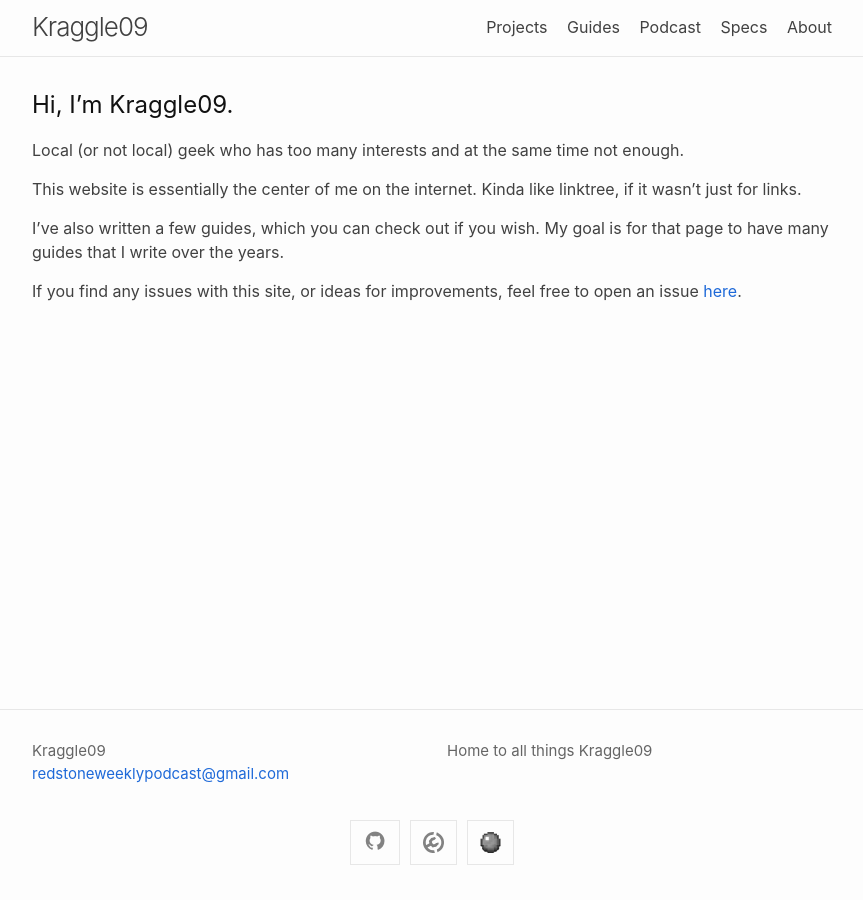
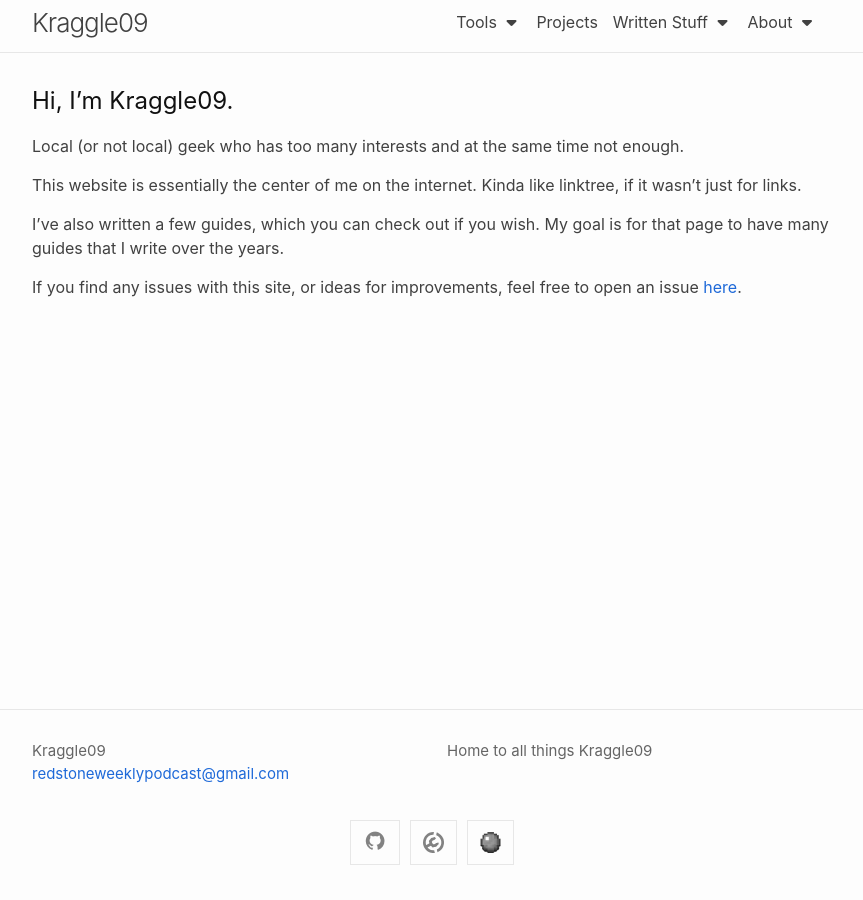
Before and after one commit to Kraggle09/kraggle09.github.io, a Jekyll site: the page built from docs/index.markdown, in a window 1280 px wide. Shown: the whole page, without its empty margins (208-1071 px from the left). Built offline with Jekyll 4.4.1, drawn with Linux system fonts in a browser that asks for light colours; nearby versions of some CDN libraries.

Commit message:
Remade nav-bar

```diff
--- a/docs/_includes/nav-items.html
+++ b/docs/_includes/nav-items.html
@@ -1,8 +1,23 @@
 <div class="nav-items">
-  {%- for path in include.paths -%}
-  {%- assign hyperpage = site.pages | where: "path", path | first -%}
-  {%- if hyperpage.title %}
-  <a class="nav-item" href="{{ hyperpage.url | relative_url }}">{{ hyperpage.title | escape }}</a>
-  {%- endif -%}
-  {%- endfor %}
+  <div class="dropdown">
+    <a class="nav-item dropbtn noselect">Tools <i class="fa fa-caret-down"></i></a>
+    <div class="dropdown-content">
+      <a href="/kanaquiz">Kana Pro Fork</a>
+    </div>
+  </div>
+  <a class="nav-item" href="/projects">Projects</a>
+  <div class="dropdown">
+    <a class="nav-item dropbtn noselect">Written Stuff <i class="fa fa-caret-down"></i></a>
+    <div class="dropdown-content">
+      <a href="/guides">Guides</a>
+    </div>
+  </div>
+  <div class="dropdown">
+    <a class="nav-item dropbtn noselect">About <i class="fa fa-caret-down"></i></a>
+    <div class="dropdown-content">
+      <a href="/specs">Specs</a>
+      <a href="/podcast">Podcast</a>
+      <a href="/about">Me</a>
+    </div>
+  </div>
 </div>
--- a/docs/_sass/minima/_base.scss
+++ b/docs/_sass/minima/_base.scss
@@ -293,3 +293,41 @@ table {
             -ms-overflow-style: -ms-autohiding-scrollbar;
   }
 }
+
+
+
+// DROPDOWN STUFF
+.dropdown {
+  float: left;
+  overflow: hidden;
+}
+
+.dropdown-content {
+  display: none;
+  position: absolute;
+  background-color: $background-color-dropdown;
+  min-width: 160px;
+  box-shadow: 0px 8px 16px 0px rgba(0,0,0,0.2);
+  z-index: 1;
+}
+
+.dropdown-content a {
+  float: none;
+  color: $heading-color;
+  padding: 0px 16px;
+  text-decoration: none;
+  display: block;
+  text-align: left;
+}
+
+.dropdown:hover .dropdown-content {
+  display: block;
+  margin-top: 7px;
+}
+
+.dropdown {
+  float: left;
+  overflow: hidden;
+}
+
+.noselect { user-select: none; -webkit-user-select: none; /* Safari */ -ms-user-select: none; /* Old IE */ }
--- a/docs/_sass/minima/_layout.scss
+++ b/docs/_sass/minima/_layout.scss
@@ -4,8 +4,8 @@
 .site-header {
   position: relative;
   width: 100%;
-  min-height: $spacing-unit * 1.865;
-  line-height: $base-line-height * $base-font-size * 2.25;
+  min-height: $spacing-unit * 1.725;
+  line-height: $base-line-height * $base-font-size * 1.9;
   background-color: $background-color;
   border-bottom: 1px solid $border-color-01;
 }
@@ -49,7 +49,7 @@
     }
     text-decoration: none;
     &:hover {
-      color: darken($dm-text-color, 15%);
+      color: $text-color;
     }
   }
 
@@ -418,3 +418,8 @@
     width: calc(50% - (#{$spacing-unit} / 2));
   }
 }
+
+.site-nav .nav-items {
+  display: flex;
+  align-items: center;
+}
--- a/docs/_sass/minima/skins/auto.scss
+++ b/docs/_sass/minima/skins/auto.scss
@@ -20,6 +20,7 @@ $lm-site-title-color:      $lm-brand-color-dark !default;
 $lm-heading-color:         #111111 !default;
 $lm-text-color:            $lm-brand-color-dark !default;
 $lm-background-color:      #fdfdfd !default;
+$lm-background-color-dropdown: #fdfdfd;
 $lm-code-background-color: #f6f8fa !default;
 
 $lm-link-base-color:       #1e69d8 !default;
@@ -130,6 +131,7 @@ $dm-site-title-color:      $dm-brand-color-light !default;
 $dm-heading-color:         #dcdcdc !default;
 $dm-text-color:            $dm-heading-color !default;
 $dm-background-color:      #1d1d1d !default;
+$dm-background-color-dropdown: #2e2e2e;
 $dm-code-background-color: #1f1f1f !default;
 
 $dm-link-base-color:       #439bff !default;
@@ -248,6 +250,7 @@ $site-title-color: $lm-site-title-color;
 $heading-color: $lm-heading-color;
 $text-color: $lm-text-color;
 $background-color: $lm-background-color;
+$background-color-dropdown: $lm-background-color-dropdown;
 $code-background-color: $lm-code-background-color;
 
 $link-base-color: $lm-link-base-color;
@@ -280,6 +283,7 @@ $table-border-color: $lm-table-border-color;
     --minima-heading-color: #{$lm-heading-color};
     --minima-text-color: #{$lm-text-color};
     --minima-background-color: #{$lm-background-color};
+    --minima-background-color-dropdown: #{$lm-background-color-dropdown};
     --minima-code-background-color: #{$lm-code-background-color};
 
     --minima-link-base-color: #{$lm-link-base-color};
@@ -311,6 +315,7 @@ $table-border-color: $lm-table-border-color;
       --minima-heading-color: #{$dm-heading-color};
       --minima-text-color: #{$dm-text-color};
       --minima-background-color: #{$dm-background-color};
+      --minima-background-color-dropdown: #{$dm-background-color-dropdown};
       --minima-code-background-color: #{$dm-code-background-color};
 
       --minima-link-base-color: #{$dm-link-base-color};
@@ -341,6 +346,7 @@ $table-border-color: $lm-table-border-color;
   $heading-color: var(--minima-heading-color);
   $text-color: var(--minima-text-color);
   $background-color: var(--minima-background-color);
+  $background-color-dropdown: var(--minima-background-color-dropdown);
   $code-background-color: var(--minima-code-background-color);
 
   $link-base-color: var(--minima-link-base-color);
@@ -372,6 +378,7 @@ $table-border-color: $lm-table-border-color;
   $heading-color: $dm-heading-color;
   $text-color: $dm-text-color;
   $background-color: $dm-background-color;
+  $background-color-dropdown: $dm-background-color-dropdown;
   $code-background-color: $dm-code-background-color;
 
   $link-base-color: $dm-link-base-color;
```
